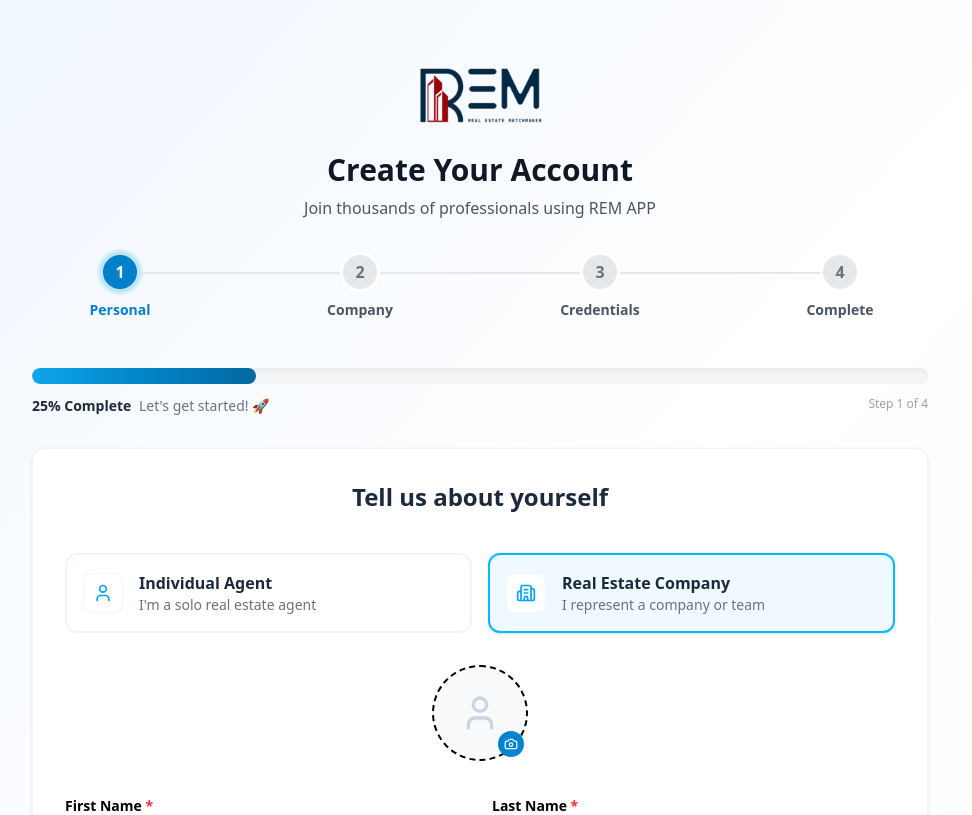
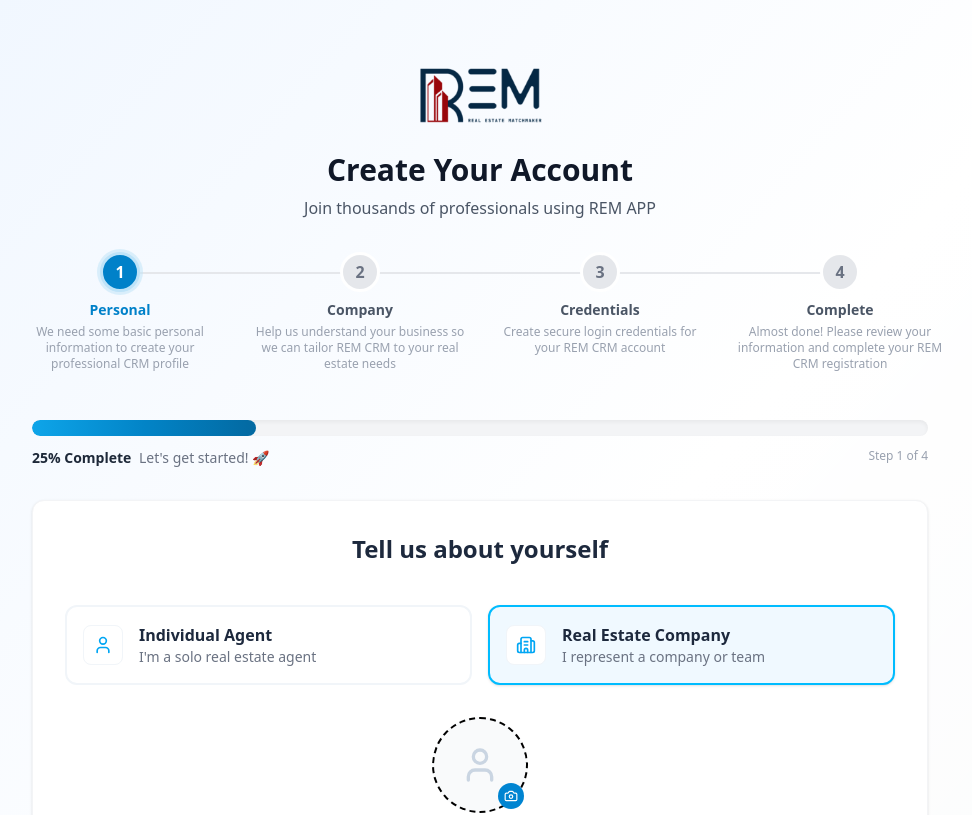
Before and after one commit to developedbysami/rem-app, a Next.js app: page /register in a window 1280 px wide. Shown: the top 815 px of the page, without its empty margins (160-1132 px from the left). Built offline with nearby package versions, Linux system fonts and the light colour scheme.

Commit message:
register fix

```diff
--- a/src/app/register/page.tsx
+++ b/src/app/register/page.tsx
@@ -36,22 +36,46 @@ const Page = () => {
     password: '',
   });
 
+
+   // steps
   const allSteps = [
-    { id: 1, title: 'Personal', component: PersonalStep },
-    { id: 2, title: 'Company', component: CompanyStep },
-    { id: 3, title: 'Credentials', component: CredentialsStep },
-    { id: 4, title: 'Complete', component: ReviewStep },
+    {
+      id: 1,
+      title: 'Personal',
+      description: 'We need some basic personal information to create your professional CRM profile',
+      component: PersonalStep
+    },
+    {
+      id: 2,
+      title: 'Company',
+      description: 'Help us understand your business so we can tailor REM CRM to your real estate needs', // Added
+      component: CompanyStep
+    },
+    {
+      id: 3,
+      title: 'Credentials',
+      description: 'Create secure login credentials for your REM CRM account', // Added
+      component: CredentialsStep
+    },
+    {
+      id: 4,
+      title: 'Complete',
+      description: 'Almost done! Please review your information and complete your REM CRM registration', // Added
+      component: ReviewStep
+    },
   ];
+// ...
 
-  // Dynamically filter steps based on accountType
+
+  // Dynamically filter steps based on accountType 'agent' | 'company'
   const activeSteps = useMemo(() => {
     if (formData.accountType === 'agent') {
-      return allSteps.filter((step) => step.id !== 2);
+      return allSteps.filter((step) => step.id !== 2); // return all the steps except step-2
     }
     return allSteps;
   }, [formData.accountType]);
 
-  // IMMEDIATELY update account type to trigger re-calculation of progress
+  // IMMEDIATE update
   const handleAccountTypeChange = (type: 'company' | 'agent') => {
     setFormData((prev) => ({ ...prev, accountType: type }));
   };
@@ -89,15 +113,19 @@ const Page = () => {
       </div>
 
       {/* Step Indicators */}
+
      <div className="flex justify-between items-start mb-12 relative max-w-5xl mx-auto px-4">
   {activeSteps.map((step, index) => (
-          <div key={step.id} className="flex flex-col items-center flex-1 relative">
+    <div key={step.id} className="flex flex-col items-center flex-1 relative text-center">
+      {/* Connector Line */}
       {index !== 0 && (
         <div
           className={`absolute top-5 right-[50%] left-[-50%] h-[2px] transition-colors duration-500 z-0
           ${currentStep >= step.id ? 'bg-[#0081C9]' : 'bg-gray-200'}`}
         />
       )}
+
+      {/* Circle Icon */}
       <div className={`relative z-10 w-10 h-10 rounded-full flex items-center justify-center border-[3px] mb-2 transition-all duration-300 font-bold
         ${currentStep === step.id
           ? 'bg-[#0081C9] border-[#BEE3F8] text-white shadow-[0_0_0_3px_rgba(190,227,248,0.5)]'
@@ -106,9 +134,16 @@ const Page = () => {
             : 'bg-gray-200 border-white text-gray-500'}`}>
         {currentStep > step.id ? "✓" : index + 1}
       </div>
-            <span className={`relative z-10 text-sm font-bold ${currentStep === step.id ? 'text-[#0081C9]' : 'text-gray-600'}`}>
+
+      {/* Main Title */}
+      <span className={`relative z-10 text-sm font-bold block ${currentStep === step.id ? 'text-[#0081C9]' : 'text-gray-600'}`}>
         {step.title}
       </span>
+
+      {/* Description Text (Added this part) */}
+      <p className="text-xs text-gray-400 mt-1 hidden md:block w-55">
+        {step.description || "Step details here"}
+      </p>
     </div>
   ))}
 </div>
```
Lines whose indentation alone changed are shown as unchanged.
